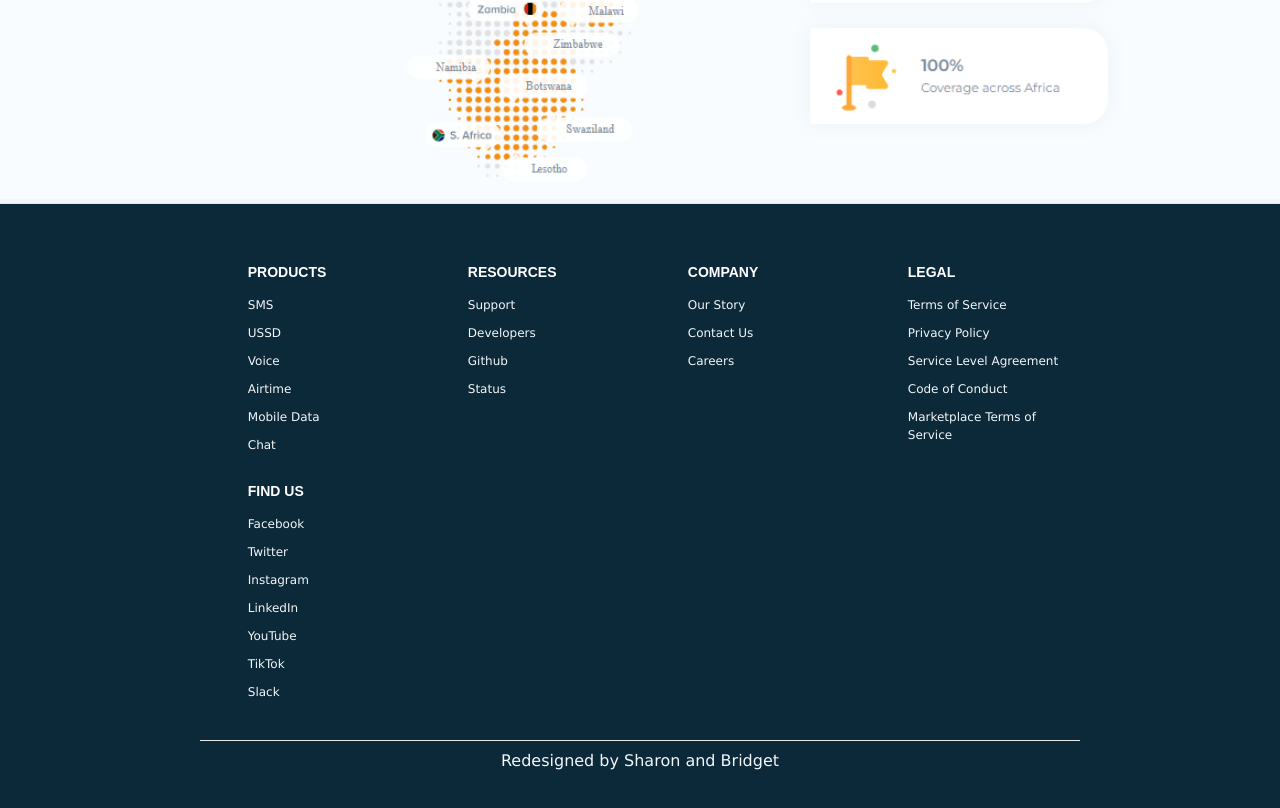
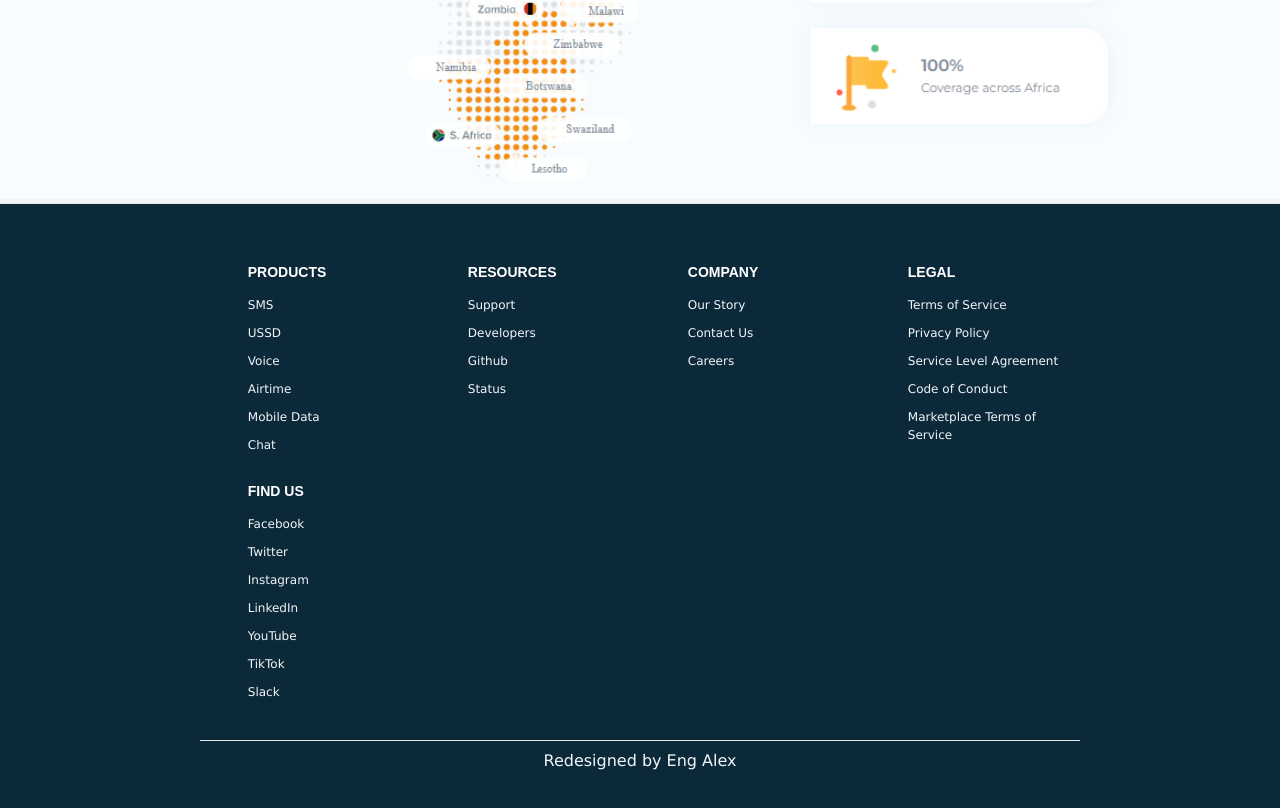
Before and after one commit to namurin/Groupwork, a plain HTML site: page index.html in a window 1280 px wide. Shown: the part 3904-4712 px from the top of the page. Drawn offline with Linux system fonts and the light colour scheme.

Commit message:
Update index.html

```diff
--- a/index.html
+++ b/index.html
@@ -198,7 +198,7 @@
                 <li><a href="#">Slack</a></li>
             </ul>
         </div>
-        <p>Redesigned by Sharon and Bridget</p>
+        <p>Redesigned by Eng Alex</p>
     </div>
 
     <script>
```
